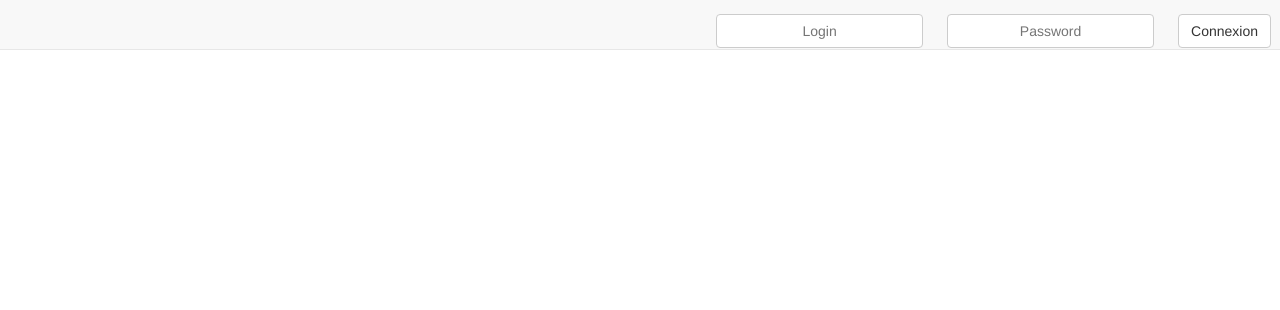
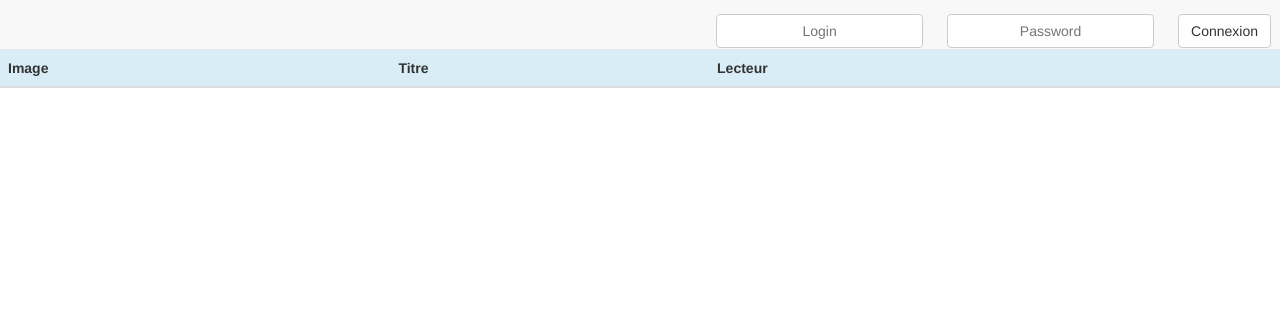
Before and after one commit to acoussemaeker/BibliothequeAudio, a PHP site: page / in a window 1280 px wide. Shown: the top 310 px of the page. Run offline with PHP 8.4, Linux system fonts and the light colour scheme; lists and menus that the app fills with data are empty.

Commit message:
création du tableau pour la liste des fichier audio pour la biblio commune

```diff
--- a/css/style.css
+++ b/css/style.css
@@ -97,8 +97,8 @@ html {
 }
 
 .tableListe{
-    margin-left:15%;
-    width:85%;
+    /*margin-left:15%;*/
+    width:100%;
 }
 
 .tableListe td:hover{
--- a/index.php
+++ b/index.php
@@ -5,10 +5,20 @@
     include 'view/header.php';
 ?>
 
-    <body>
-<!--        <audio controls="controls" preload="none">
+<!--    <body>
+        <audio controls="controls" preload="none">
             <source src="audio/TEST.mp3" type="audio/mp3" />
             Votre navigateur n'est pas compatible
-        </audio>-->
+        </audio>
     </body>
-</html>
+</html>-->
+
+    <table class="table table-hover tableListe">
+        <thead>
+            <tr class="info">
+                <th>Image</th>
+                <th>Titre</th>
+                <th>Lecteur</th>
+                <th></th>
+            </tr>
+        </thead>
```
